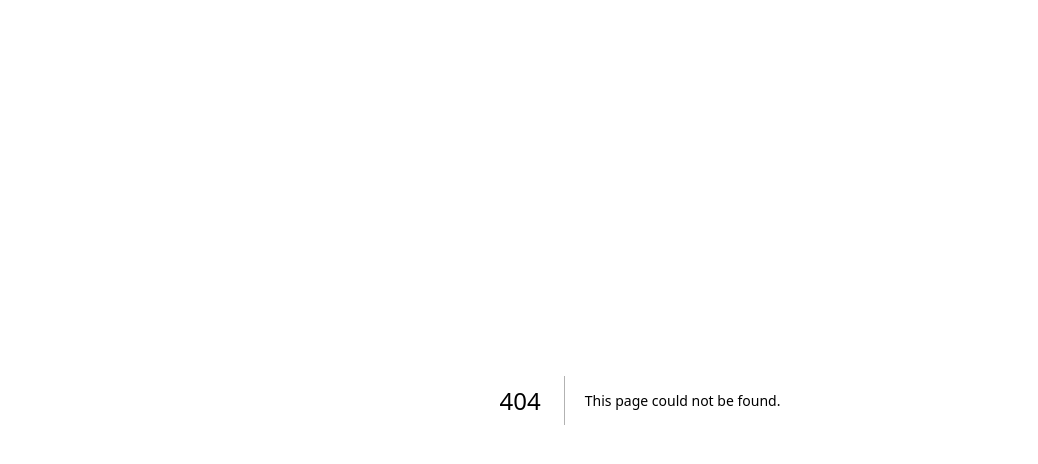
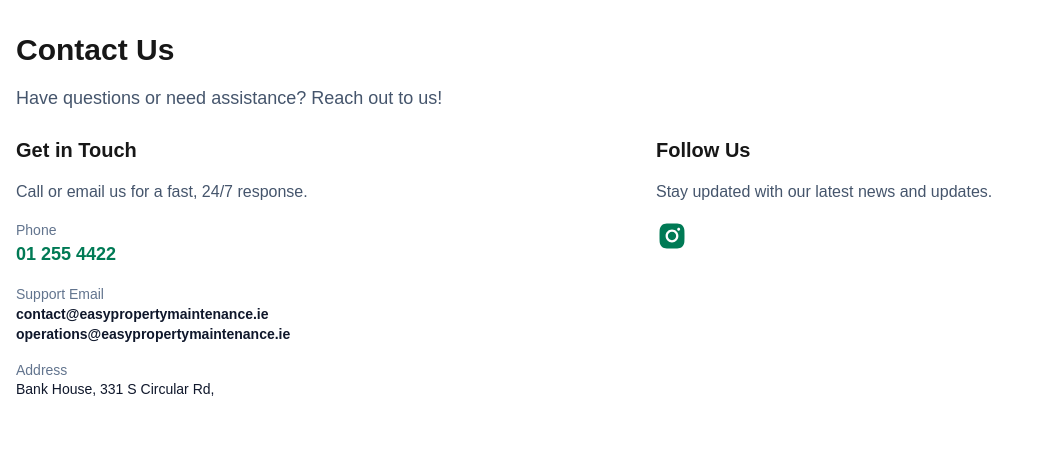
Before and after one commit to divear/epm-group-handymen, a Next.js app: page /contact in a window 1280 px wide. Before the commit this address had no page. Shown: the top 464 px of the page, without its empty margins (0-1038 px from the left). Built offline with nearby package versions, Linux system fonts and the light colour scheme.

Commit message:
contact button

```diff
--- /dev/null
+++ b/app/contact/page.tsx
@@ -0,0 +1,71 @@
+import { MdMail, MdPlace } from "react-icons/md";
+import { AiFillInstagram } from "react-icons/ai";
+import Image from "next/image";
+
+export default function Home() {
+  return (
+    <div className="container mx-auto px-4 py-8">
+      <h1 className="text-3xl font-bold mb-4">Contact Us</h1>
+      <p className="text-lg text-slate-600 mb-6">
+        Have questions or need assistance? Reach out to us!
+      </p>
+      <div className="grid grid-cols-1 md:grid-cols-2 gap-8">
+        <div>
+          <h2 className="text-xl font-bold mb-4">Get in Touch</h2>
+          <p className="text-slate-600 mb-4">
+            Call or email us for a fast, 24/7 response.
+          </p>
+          <div className="space-y-4">
+            <div>
+              <p className="text-sm text-slate-500">Phone</p>
+              <a
+                href="tel:+35312554422"
+                className="text-lg font-semibold text-emerald-700"
+              >
+                01 255 4422
+              </a>
+            </div>
+            <div>
+              <p className="text-sm text-slate-500">Support Email</p>
+              <a
+                href="mailto:contact@easypropertymaintenance.ie"
+                className="text-sm font-semibold text-slate-900 block"
+              >
+                contact@easypropertymaintenance.ie
+              </a>
+              <a
+                href="mailto:operations@easypropertymaintenance.ie"
+                className="text-sm font-semibold text-slate-900 block"
+              >
+                operations@easypropertymaintenance.ie
+              </a>
+            </div>
+            <div>
+              <p className="text-sm text-slate-500">Address</p>
+              <p className="text-sm font-medium text-slate-900 leading-snug">
+                Bank House, 331 S Circular Rd,
+              </p>
+            </div>
+          </div>
+        </div>
+
+        <div>
+          <h2 className="text-xl font-bold mb-4">Follow Us</h2>
+          <p className="text-slate-600 mb-4">
+            Stay updated with our latest news and updates.
+          </p>
+          <div className="flex space-x-4">
+            <a
+              href="https://www.instagram.com/easypropertymaintenance/"
+              target="_blank"
+              rel="noopener noreferrer"
+              className="text-emerald-700 hover:text-emerald-800"
+            >
+              <AiFillInstagram size={32} />
+            </a>
+          </div>
+        </div>
+      </div>
+    </div>
+  );
+}
--- a/app/globals.css
+++ b/app/globals.css
@@ -39,7 +39,7 @@ body {
 }
 
 .btn-green {
-  @apply bg-emerald-400 rounded-xl p-2 float-right text-4xl font-bold hover:bg-emerald-500 transition cursor-pointer;
+  @apply bg-emerald-400 rounded-xl p-2 text-4xl font-bold hover:bg-emerald-500 transition cursor-pointer;
 }
 
 /* Card Styles */
@@ -48,7 +48,7 @@ body {
 }
 
 .card-section {
-  @apply rounded-3xl bg-white p-10 shadow-sm border border-slate-200;
+  @apply bg-white p-10 shadow-sm border border-slate-200;
 }
 
 /* Link Styles */
--- a/app/page.tsx
+++ b/app/page.tsx
@@ -78,10 +78,10 @@ export default function Home() {
               we help homeowners keep properties safe.
             </p>
             <div className="flex flex-col gap-4 sm:flex-row">
-              <a href="#contact" className="btn-primary">
+              <a href="/contact" className="btn-primary">
                 Book a service
               </a>
-              <a href="#services" className="btn-secondary">
+              <a href="/services" className="btn-secondary">
                 View services
               </a>
             </div>
@@ -162,21 +162,31 @@ export default function Home() {
 
       <section
         id="first-contact"
-        className="rounded-xl bg-emerald-200 p-10 shadow-sm border border-slate-200"
+        className="rounded-t-xl bg-emerald-200 p-10 shadow-sm border border-slate-200"
       >
         <div className="grid gap-8 lg:grid-cols-[1.1fr_0.9fr] lg:items-center">
-          <div>
-            <h3 className="mt-3 text-3xl font-bold tracking-tight">
+          {/* Left Column */}
+          <div className="flex flex-col">
+            <h3 className="text-3xl font-bold tracking-tight">
               Need to Schedule Your First Service?
             </h3>
             <p className="mt-4 text-slate-600">
               Hassle-free property care with experts ready to assist you quickly
               and professionally.
             </p>
-            <button className="btn-green mt-6">Contact Us Now</button>
+          </div>
+
+          <div className="flex justify-end lg:justify-end">
+            <a
+              href="/contact"
+              className=" inline-flex items-center justify-center rounded-full bg-emerald-700 px-8 py-3 text-base font-semibold text-white transition hover:bg-emerald-800"
+            >
+              Contact Us Now
+            </a>
           </div>
         </div>
       </section>
+
       <section id="contact" className="card-section">
         <div className="grid gap-12 lg:grid-cols-[1fr_1fr_1fr]">
           {/* Column 1: Get in Touch */}
@@ -237,16 +247,16 @@ export default function Home() {
               reactive and planned maintenance to meet all your facility needs.
             </p>
             <div className="flex gap-4 mt-6 pt-6 border-t border-slate-100 text-xs text-slate-400">
-              <a href="#" className="hover:text-emerald-700">
+              <a href="/privacy" className="hover:text-emerald-700">
                 Privacy
               </a>
-              <a href="#" className="hover:text-emerald-700">
+              <a href="/terms" className="hover:text-emerald-700">
                 Terms of use
               </a>
-              <a href="#" className="hover:text-emerald-700">
+              <a href="/disclaimer" className="hover:text-emerald-700">
                 Disclaimer
               </a>
-              <a href="#" className="hover:text-emerald-700">
+              <a href="/refund" className="hover:text-emerald-700">
                 Refund Policy
               </a>
             </div>
```
